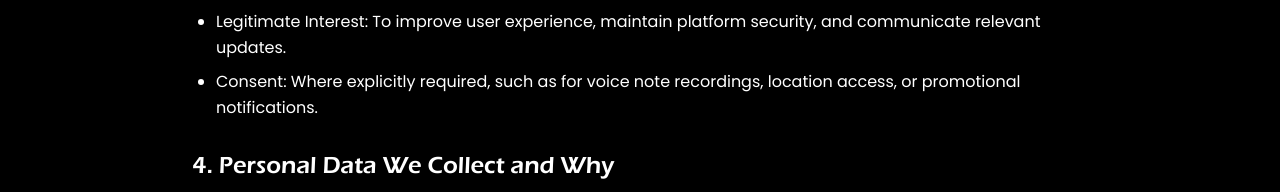
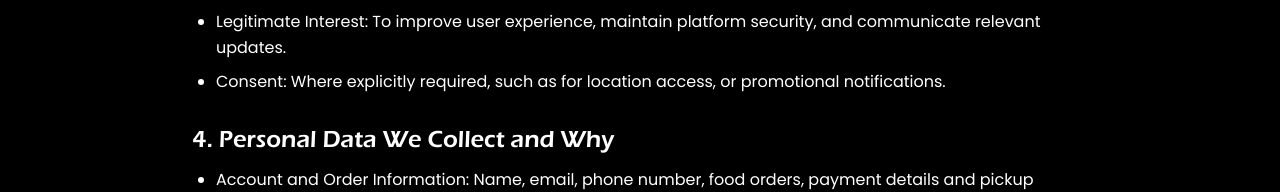
Before and after one commit to Prince-Africa/krikum, a React (Vite) app: page /privacy in a window 1280 px wide. Shown: the part 740-932 px from the top of the page. Built offline with nearby package versions, Linux system fonts and the light colour scheme; no server answers.

Commit message:
Updated PrivacyPage
* PrivacyPage - removed audio voice note stuff

```diff
--- a/src/pages/PrivacyPage.tsx
+++ b/src/pages/PrivacyPage.tsx
@@ -19,7 +19,7 @@ const PrivacyPage: FC = () => {
       list: [
         "Contract: To fulfill your order requests and manage transactions.",
         "Legitimate Interest: To improve user experience, maintain platform security, and communicate relevant updates.",
-        "Consent: Where explicitly required, such as for voice note recordings, location access, or promotional notifications."
+        "Consent: Where explicitly required, such as for location access, or promotional notifications."
       ]
     },
     {
```
